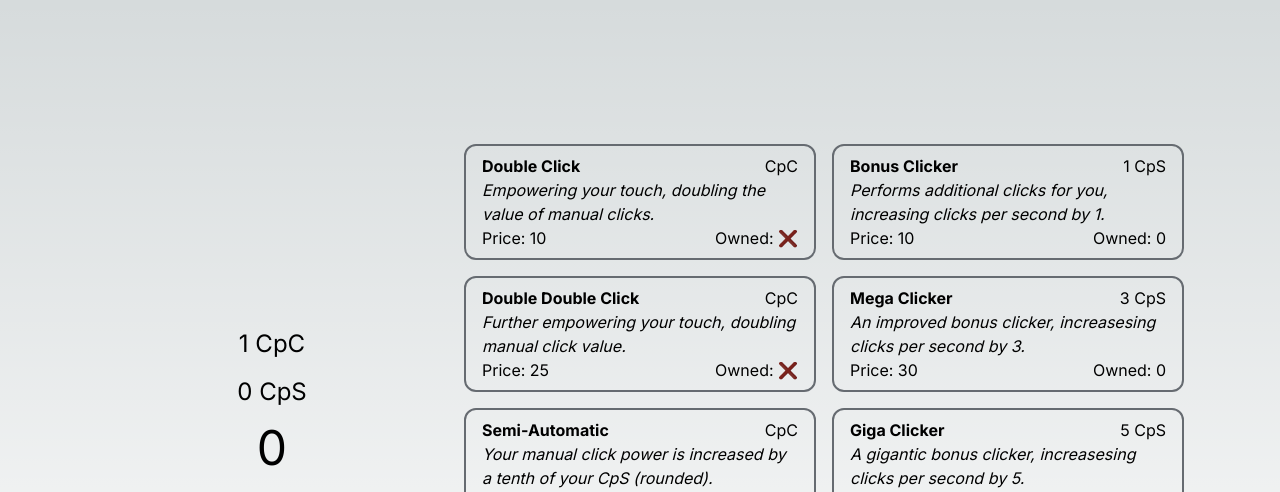
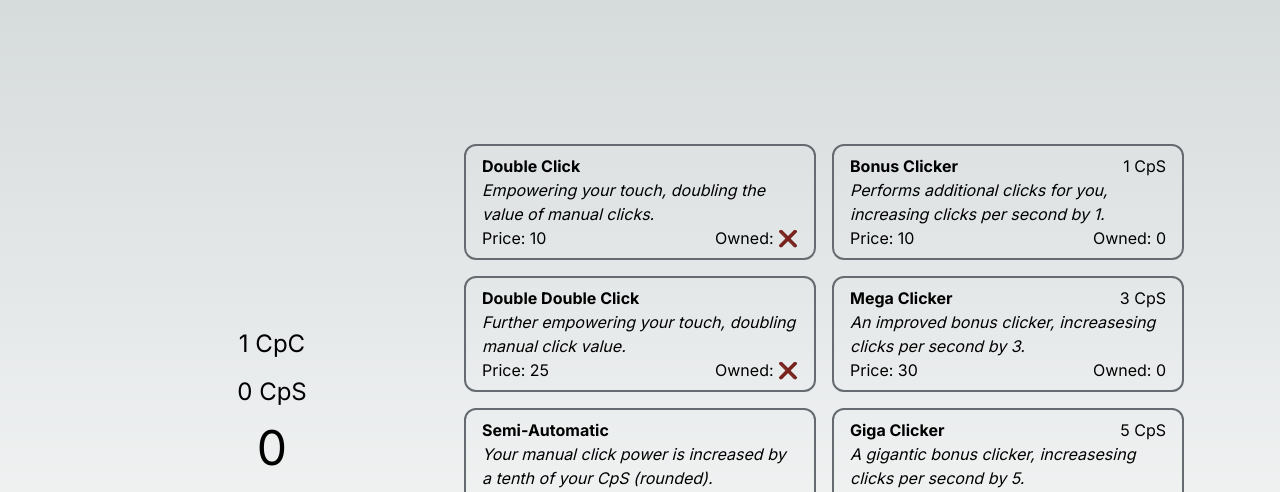
Before and after one commit to malthesers/clickr, a Next.js app: page / in a window 1280 px wide. Shown: the top 492 px of the page. Built offline with nearby package versions, Linux system fonts and the light colour scheme.

Commit message:
Removed multiplier display from PassiveBuff

```diff
--- a/src/components/upgrades/PassiveBuff.tsx
+++ b/src/components/upgrades/PassiveBuff.tsx
@@ -17,7 +17,6 @@ export default function PassiveBuff({ passiveBuff }: PassiveBuffProps) {
     >
       <div className='flex flex-row justify-between'>
         <p className='font-bold'>{passiveBuff.name}</p>
-        <p>{passiveBuff.multiplier} CpC</p>
       </div>
       <p className='italic'>{passiveBuff.description}</p>
       <div className='flex flex-row justify-between'>
```
